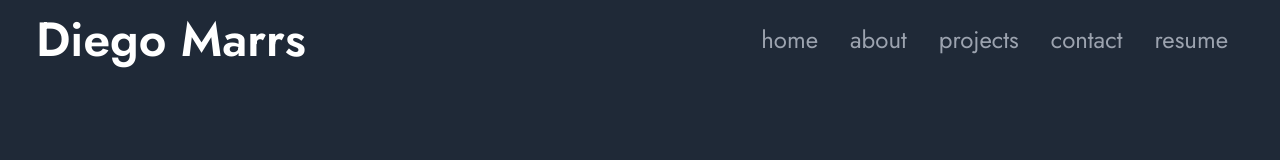
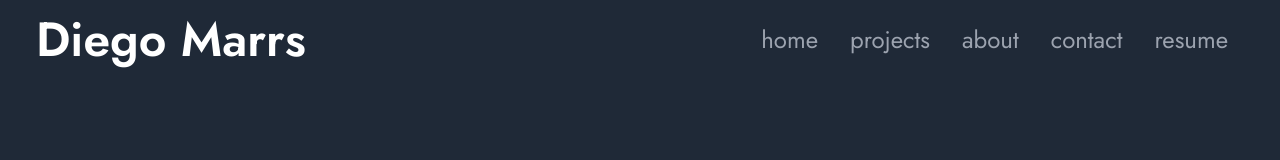
Before and after one commit to StaticCloud/diego-marrs, a React (Create React App) app: page / in a window 1280 px wide. Shown: the top 160 px of the page. Built offline with nearby package versions, Linux system fonts and the light colour scheme.

Commit message:
fixed resume and reconfigured site structure

```diff
--- a/src/components/Landing.js
+++ b/src/components/Landing.js
@@ -44,7 +44,7 @@ function Landing() {
                         </div>
                         <p className="text-lg md:text-2xl p-2 md:py-3 text-gray-400 max-w-xl mx-auto">Welcome to my portfolio!</p>
                         <div className="flex relative">
-                            <Link to="about" smooth="true" className="hover:cursor-pointer animate-bounce absolute left-0 right-0 top-14 mx-auto w-16">
+                            <Link to="projects" smooth="true" className="hover:cursor-pointer animate-bounce absolute left-0 right-0 top-14 mx-auto w-16">
                                 <img src={down} className="p-4 md:p-4 bg-gray-900 rounded-full" alt="down"></img>
                             </Link>
                         </div>
--- a/src/components/Navbar.js
+++ b/src/components/Navbar.js
@@ -27,10 +27,10 @@ function Navbar() {
                         <Link to="top" smooth="true">home</Link>
                     </li>
                     <li className="hover:cursor-pointer transition-all px-4 text-2xl text-gray-400 hover:text-white">
-                        <Link to="about" smooth="true">about</Link>
+                        <Link to="projects" smooth="true">projects</Link>
                     </li>
                     <li className="hover:cursor-pointer transition-all px-4 text-2xl text-gray-400 hover:text-white">
-                        <Link to="projects" smooth="true">projects</Link>
+                        <Link to="about" smooth="true">about</Link>
                     </li>
                     <li className="hover:cursor-pointer transition-all px-4 text-2xl text-gray-400 hover:text-white">
                         <Link to="contact" smooth="true">contact</Link>
--- a/src/pages/Home.js
+++ b/src/pages/Home.js
@@ -14,8 +14,8 @@ function Home() {
             <Nav/>
             <Landing/>
             <div className='h-screen'></div>
+            <Projects/>
             <About/>
-            <Projects/>
             <Contact/>
             {/* <Resume/> */}
         </div>
```
Also changed, not shown: 1 other file (tests, documents, lock files or other folders).
